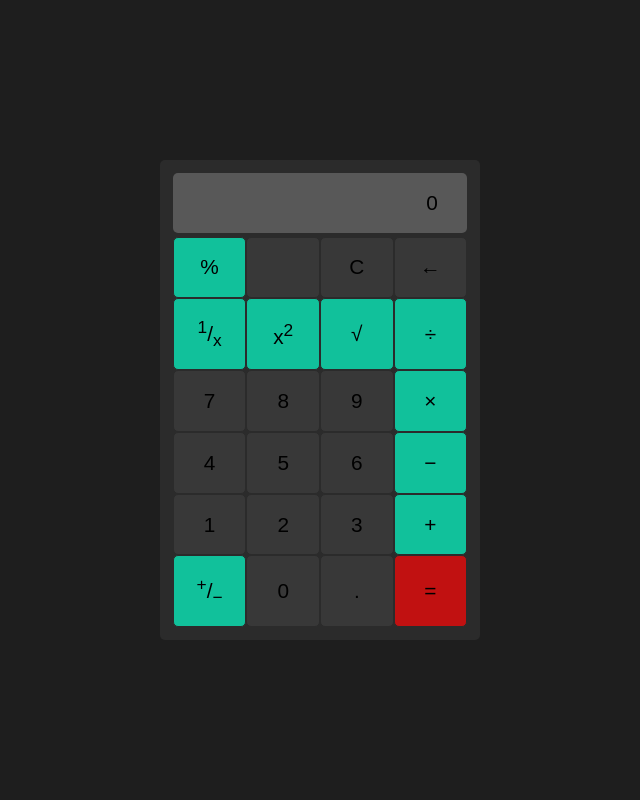
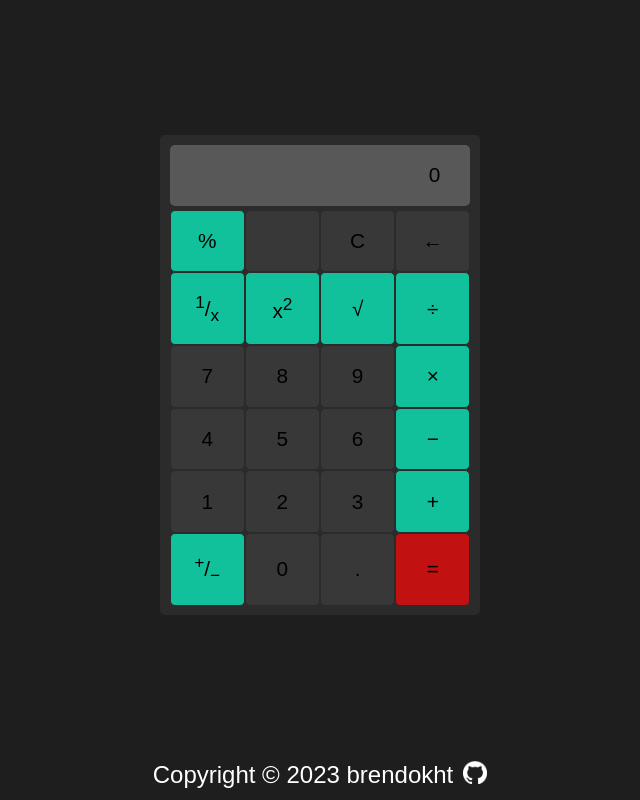
Before and after one commit to brendokht/odin-calculator, a plain HTML site: page index.html in a window 1280 px wide. Shown: the whole page, without its empty margins (320-960 px from the left). Drawn offline with Linux system fonts and the light colour scheme; a web font is replaced by a local one.

Commit message:
Added footer and GitHub pngs to images folder

```diff
--- a/index.html
+++ b/index.html
@@ -13,6 +13,7 @@
         />
     </head>
     <body>
+        <div class="content">
             <div class="container">
                 <div class="calculator">
                     <div class="row">
@@ -31,7 +32,9 @@
                         <div class="button operator" id="square">
                             <p>x<sup>2</sup></p>
                         </div>
-                    <div class="button operator" id="square-root">&Sqrt;</div>
+                        <div class="button operator" id="square-root">
+                            &Sqrt;
+                        </div>
                         <div class="button operator" id="divide">&divide;</div>
                     </div>
                     <div class="row">
@@ -62,6 +65,13 @@
                     </div>
                 </div>
             </div>
+        </div>
+        <footer>
+            Copyright &copy; 2023 brendokht
+            <a href="https://github.com/brendokht" target="_blank">
+                <img id="github" src="images/github-mark-white.png" />
+            </a>
+        </footer>
         <script src="index.js"></script>
     </body>
 </html>
--- a/style.css
+++ b/style.css
@@ -16,21 +16,31 @@
     font-family: "Miriam Libre", sans-serif;
 }
 
+html {
+    height: 100%;
+}
+
 body {
     background-color: var(--bg-color);
-    height: 100vh;
+    height: 100%;
     display: flex;
+    justify-content: center;
+    align-items: center;
+    flex-direction: column;
+}
+
+.content {
+    display: flex;
+    flex: 1 0 auto;
     justify-content: center;
     align-items: center;
 }
 
 .container {
-    display: flex;
-    flex-direction: column;
     background-color: var(--container-color);
     height: var(--height);
     width: var(--width);
-    padding: 1%;
+    padding: 3%;
     border-radius: 5px;
 }
 
@@ -78,3 +88,24 @@ body {
 .equals {
     background-color: var(--equals-color);
 }
+
+footer {
+    display: flex;
+    justify-content: center;
+    align-items: center;
+    gap: 10px;
+    width: 100vw;
+    padding: 10px;
+    color: white;
+    font-size: 24px;
+    flex-shrink: 0;
+}
+
+#github {
+    width: 24px;
+}
+
+#github:hover {
+    scale: 1.5;
+    transition: 0.5s all ease-out;
+}
```
Also changed, not shown: images/github-mark-white.png (added), images/github-mark.png (added). Lines whose indentation alone changed are shown as unchanged.
